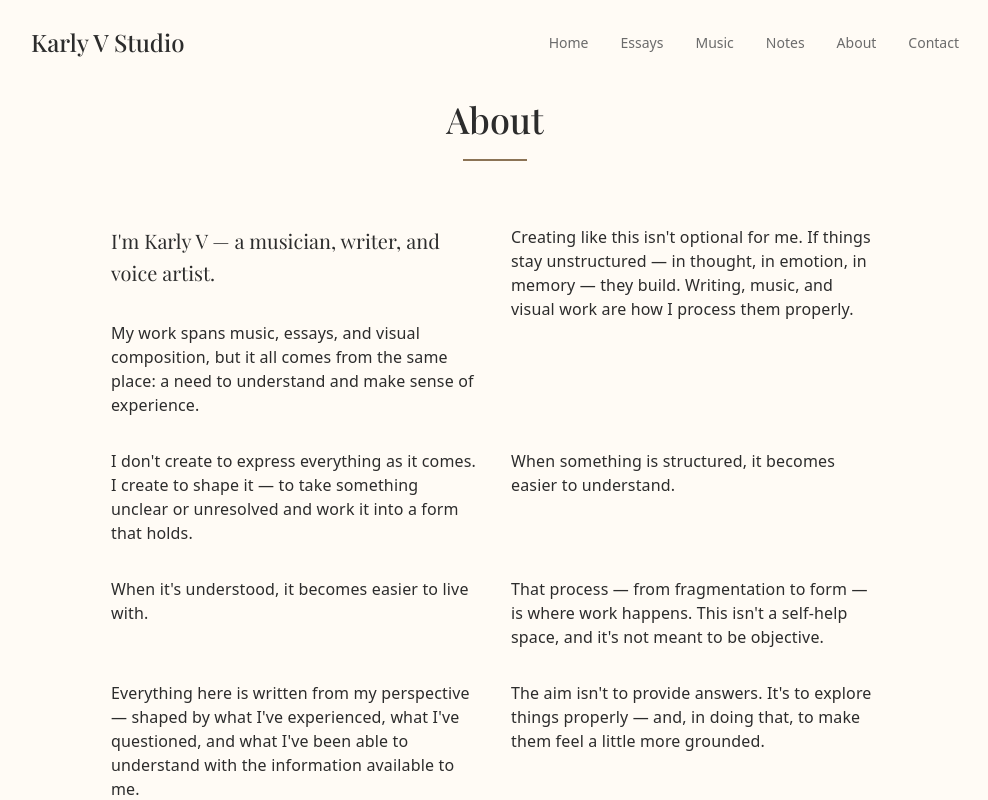
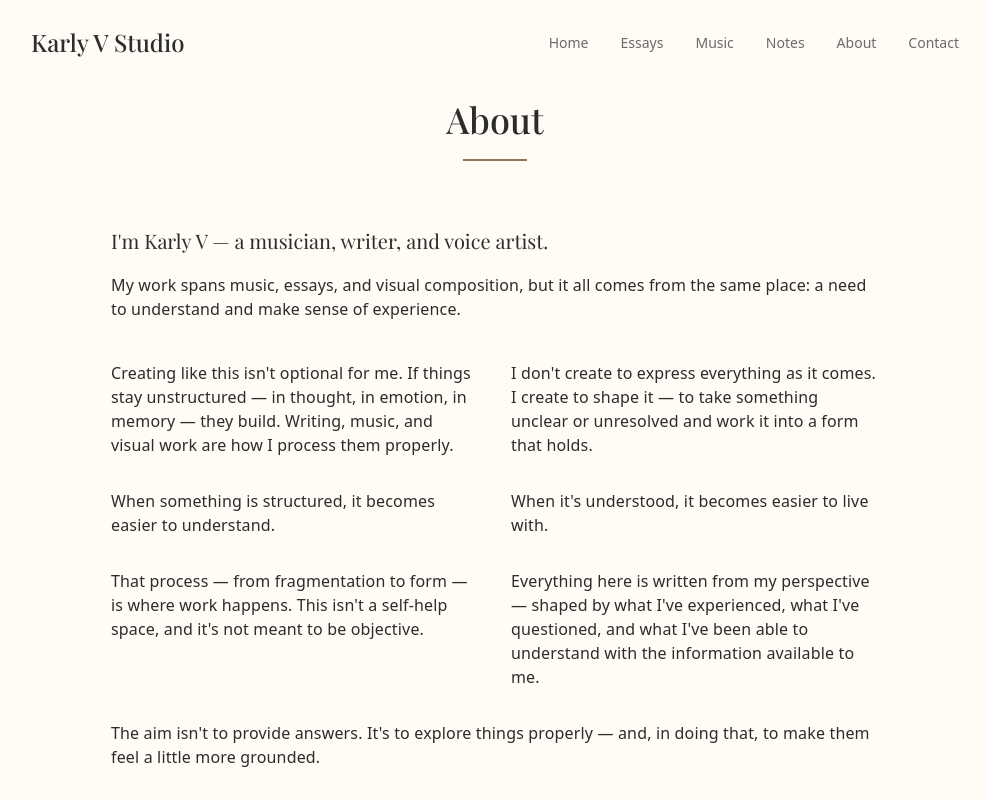
Before and after one commit to deanwhitson/karly_v_studio, a React (Create React App) app: page /about in a window 1280 px wide. Shown: the top 800 px of the page, without its empty margins (145-1133 px from the left). Built offline with nearby package versions, Linux system fonts and the light colour scheme.

Commit message:
Make paragraph spacing more even in About section

```diff
--- a/src/components/AboutNew.js
+++ b/src/components/AboutNew.js
@@ -38,55 +38,41 @@ const About = () => {
             <div className="w-16 h-0.5 bg-accent mx-auto"></div>
           </div>
 
-          <div className="grid md:grid-cols-2 gap-8 max-w-4xl">
-            <div className="space-y-8">
+          <div className="grid md:grid-cols-2 gap-6 md:gap-8 max-w-4xl">
+            <div className="md:col-span-2 mb-2">
               <h3 className="font-serif text-xl font-light text-charcoal mb-4">I'm Karly V — a musician, writer, and voice artist.</h3>
               <p className="text-charcoal font-light tracking-[0.01em]">
                 My work spans music, essays, and visual composition, but it all comes from the same place: a need to understand and make sense of experience.
               </p>
             </div>
 
-            <div className="space-y-8">
             <p className="text-charcoal font-light tracking-[0.01em]">
               Creating like this isn't optional for me. If things stay unstructured — in thought, in emotion, in memory — they build. Writing, music, and visual work are how I process them properly.
             </p>
-            </div>
 
-            <div className="space-y-8">
             <p className="text-charcoal font-light tracking-[0.01em]">
               I don't create to express everything as it comes. I create to shape it — to take something unclear or unresolved and work it into a form that holds.
             </p>
-            </div>
 
-            <div className="space-y-8">
             <p className="text-charcoal font-light tracking-[0.01em]">
               When something is structured, it becomes easier to understand.
             </p>
-            </div>
 
-            <div className="space-y-8">
             <p className="text-charcoal font-light tracking-[0.01em]">
               When it's understood, it becomes easier to live with.
             </p>
-            </div>
 
-            <div className="space-y-8">
             <p className="text-charcoal font-light tracking-[0.01em]">
               That process — from fragmentation to form — is where work happens. This isn't a self-help space, and it's not meant to be objective.
             </p>
-            </div>
 
-            <div className="space-y-8">
             <p className="text-charcoal font-light tracking-[0.01em]">
               Everything here is written from my perspective — shaped by what I've experienced, what I've questioned, and what I've been able to understand with the information available to me.
             </p>
-            </div>
 
-            <div className="space-y-8">
-              <p className="text-charcoal font-light tracking-[0.01em]">
+            <p className="text-charcoal font-light tracking-[0.01em] md:col-span-2">
               The aim isn't to provide answers. It's to explore things properly — and, in doing that, to make them feel a little more grounded.
             </p>
-            </div>
           </div>
         </div>
       </div>
```
Lines whose indentation alone changed are shown as unchanged.
